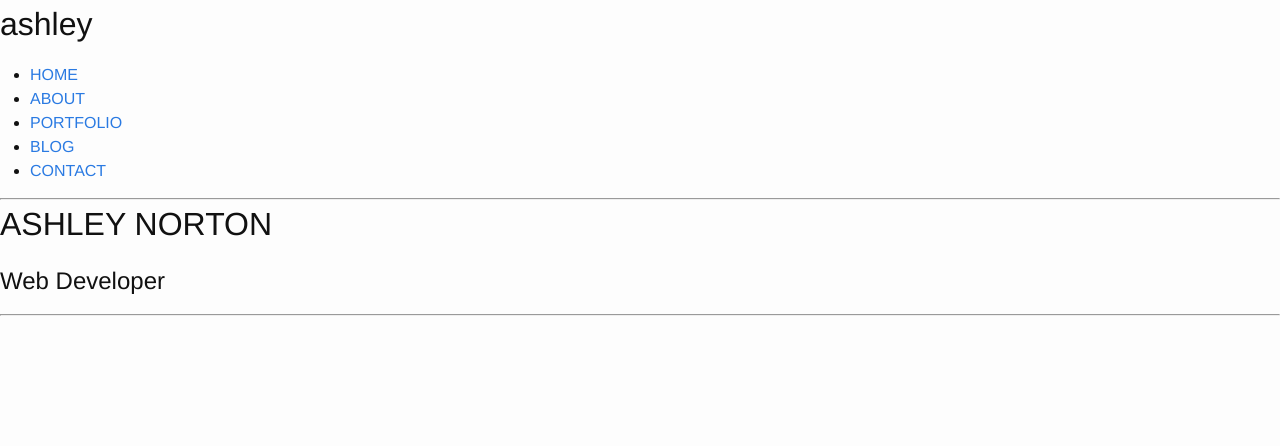
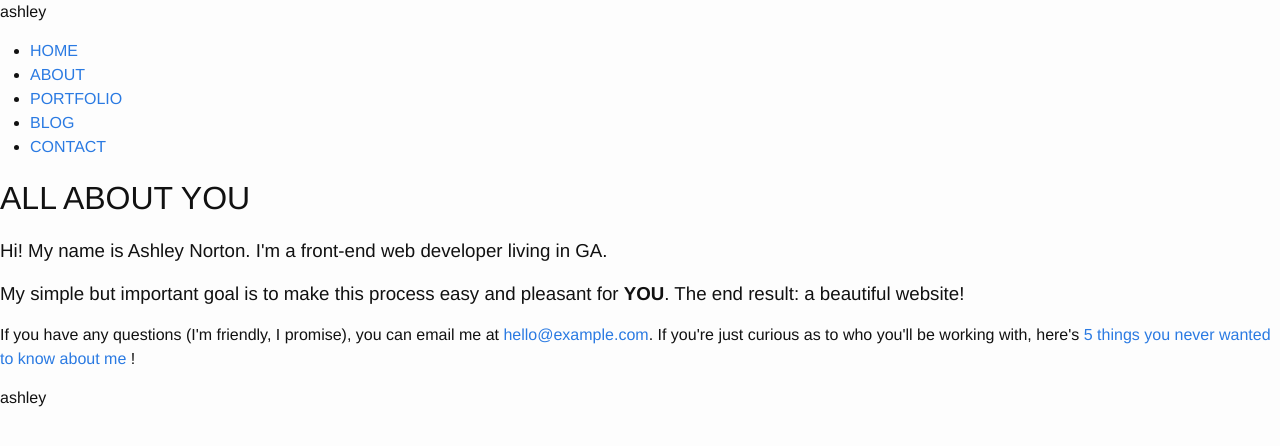
Before and after one commit to ashleynorton/ashleynorton.github.io, a Jekyll site: the page home_test.html, which Jekyll copies as it is, in a window 1280 px wide. Shown: the top 446 px of the page. Built offline with Jekyll 4.4.1, drawn with Linux system fonts in a browser that asks for light colours; some web fonts are replaced.

Commit message:
Add home page content

```diff
--- a/home_test.html
+++ b/home_test.html
@@ -16,7 +16,9 @@
     <!-- Start Header -->
     <header>
       <div class="nav">
-      <h1 class="logo">ashley</h1>
+        <div class="logo">
+          <p class="transparent">ashley</p>
+        </div>
         <ul class="nav-bar">
           <li><a href="home_test.html">HOME</a></li>
           <li><a href="about.html">ABOUT</a></li>
@@ -30,12 +32,11 @@
 
     <!-- Start Home Content -->
     <div class="main">
-      <hr class="top">
-
-      <h1>ASHLEY NORTON</h1>
-      <h2>Web Developer</h2>
-
-      <hr class="bottom">
+      <h1>ALL ABOUT YOU</h1>
+      <h3>Hi! My name is Ashley Norton. I'm a front-end web developer living in GA.</h3>
+      <h3>My simple but important goal is to make this process easy and pleasant for <strong>YOU</strong>. The end result: a beautiful website!</h3>
+      <p>If you have any questions (I'm friendly, I promise), you can email me at <a href="mailto:hello@example.com">hello@example.com</a>. If you're just curious as to who you'll be working with, here's <a href="/random.html">5 things you never wanted to know about me</a> !</p>
+      <p id="signature">ashley</p>
     </div>
     <!-- End Home Content -->
 
```
